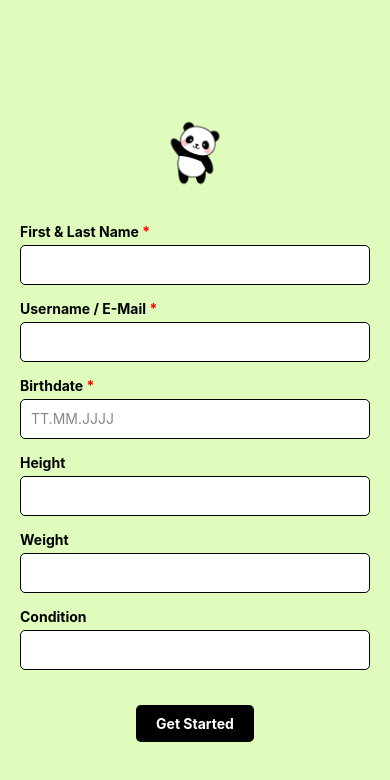
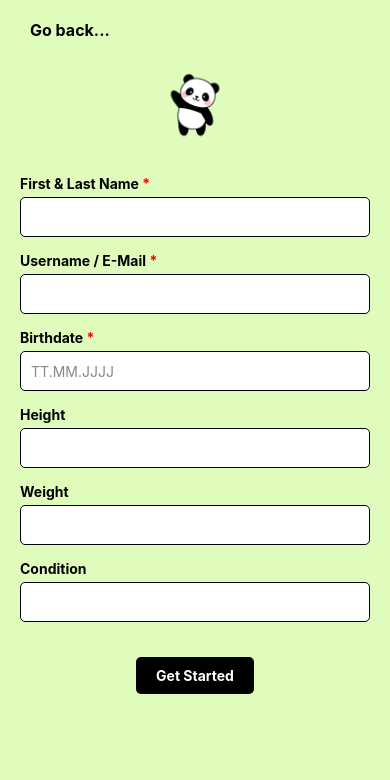
Before and after one commit to bets11/PanDo_app, a React Native app: screen /Register in a window 390 px wide. Both pictures are taken after a click on the element "Create here!". Shown: the top 780 px of the page. Built offline with nearby package versions, Linux system fonts and the light colour scheme.

Commit message:
navigation

```diff
--- a/components/medics.jsx
+++ b/components/medics.jsx
@@ -1,7 +1,9 @@
 import React, { useState } from 'react';
-import { StyleSheet, Text, View, TouchableOpacity, Modal, Dimensions } from 'react-native';
+import { StyleSheet, Text, View, TouchableOpacity, Modal, Dimensions, SafeAreaView } from 'react-native';
+import { useNavigation } from '@react-navigation/native';
 
 export default function Medics() {
+  const navigation = useNavigation();
   const [medicines, setMedicines] = useState(['Doxybene', 'Kreon']);
   const [isModalVisible, setModalVisible] = useState(false);
   const [selectedMedicine, setSelectedMedicine] = useState(null);
@@ -15,8 +17,18 @@ export default function Medics() {
     setMedicines([...medicines, `Medicine ${medicines.length + 1}`]);
   };
 
+  const goBack = () => {
+    navigation.goBack();
+  };
+
   return (
     <View style={styles.container}>
+      <SafeAreaView style={styles.safeArea}>
+        <TouchableOpacity onPress={goBack} style={styles.backButton}>
+          <Text style={styles.backButtonText}>Go back...</Text>
+        </TouchableOpacity>
+      </SafeAreaView>
+
       <Text style={styles.title}>Add your medicines</Text>
       <View style={styles.medicinesContainer}>
         {medicines.map((medicine, index) => (
@@ -59,12 +71,25 @@ const styles = StyleSheet.create({
     backgroundColor: '#c0e8f6',
     padding: 20,
   },
+  safeArea: {
+    width: '100%',
+    paddingLeft: 10,
+    marginBottom: 15,
+  },
+  backButton: {
+    marginBottom: 10,
+  },
+  backButtonText: {
+    fontSize: 16,
+    fontWeight: 'bold',
+    color: '#000',
+  },
   title: {
     fontSize: 24,
     fontWeight: 'bold',
     textAlign: 'center',
     marginBottom: 40,
-    marginTop: 40,
+    marginTop: 10,
   },
   medicinesContainer: {
     flexDirection: 'row',
--- a/components/plan.jsx
+++ b/components/plan.jsx
@@ -1,5 +1,5 @@
 import React, { useState, useEffect } from 'react';
-import { StyleSheet, Text, View, TouchableOpacity, ScrollView, Image, Modal } from 'react-native';
+import { StyleSheet, Text, View, TouchableOpacity, ScrollView, Image, Modal, SafeAreaView } from 'react-native';
 import { useNavigation } from '@react-navigation/native';
 
 export default function Plan() {
@@ -56,8 +56,18 @@ export default function Plan() {
     alert('Add new event');
   };
 
+  const goBack = () => {
+    navigation.goBack();
+  };
+
   return (
     <View style={styles.mainContainer}>
+      <SafeAreaView style={styles.safeArea}>
+        <TouchableOpacity onPress={goBack} style={styles.backButton}>
+          <Text style={styles.backButtonText}>Go back...</Text>
+        </TouchableOpacity>
+      </SafeAreaView>
+
       <View style={styles.container}>
         <Image source={require('../assets/panda.png')} style={styles.pandaImage} />
 
@@ -77,10 +87,6 @@ export default function Plan() {
           ))}
         </ScrollView>
       </View>
-
-      <TouchableOpacity style={styles.backButton} onPress={() => navigation.goBack()}>
-        <Text style={styles.backButtonText}>←</Text>
-      </TouchableOpacity>
 
       <View style={styles.iconContainer}>
         <TouchableOpacity style={styles.iconButton} onPress={handleAddEvent}>
@@ -136,15 +142,27 @@ const styles = StyleSheet.create({
     flex: 1,
     backgroundColor: '#f6fcbc',
   },
+  safeArea: {
+    width: '100%',
+    marginLeft: 20,
+  },
+  backButton: {
+    marginBottom: 3,
+  },
+  backButtonText: {
+    fontSize: 16,
+    fontWeight: 'bold',
+    color: '#000',
+  },
   container: {
     flex: 1,
     paddingHorizontal: 20,
-    paddingVertical: 100,
+    paddingVertical: 10,
     paddingBottom: 80,
   },
   pandaImage: {
-    width: 50,
-    height: 50,
+    width: 65,
+    height: 65,
     alignSelf: 'center',
     marginBottom: 20,
   },
@@ -189,14 +207,6 @@ const styles = StyleSheet.create({
     flex: 1,
     height: 1,
     backgroundColor: '#000',
-  },
-  backButton: {
-    position: 'absolute',
-    top: 60,
-    left: 20,
-  },
-  backButtonText: {
-    fontSize: 32,
   },
   iconContainer: {
     flexDirection: 'row',
--- a/components/registration.jsx
+++ b/components/registration.jsx
@@ -1,7 +1,8 @@
 import React, { useState } from 'react';
-import { StyleSheet, Text,  TextInput, View, TouchableOpacity, Image, Alert, Platform } from 'react-native';
+import { StyleSheet, Text, TextInput, View, TouchableOpacity, Image, Alert, Platform } from 'react-native';
 import DateTimePicker from '@react-native-community/datetimepicker';
 import { useNavigation } from '@react-navigation/native';
+import { SafeAreaView } from 'react-native-safe-area-context';
 
 export default function Register() {
   const navigation = useNavigation();
@@ -15,12 +16,12 @@ export default function Register() {
 
   const handleGetStarted = () => {
     if (!firstName || !username || !birthdate) {
-      Alert.alert('Fehler', 'Bitte füllen Sie alle Pflichtfelder aus.');
+      Alert.alert('Error', 'Please fill in all mandatory fields');
       return;
     }
     const year = new Date(birthdate).getFullYear();
-    if (year < 1980) {
-      Alert.alert('Fehler', 'Das Geburtsjahr muss ab 2000 sein.');
+    if (year < 2000) {
+      Alert.alert('Error', 'The year of birth must be 2000 or later');
       return;
     }
 
@@ -34,8 +35,19 @@ export default function Register() {
     }
   };
 
+  const goBack = () => {
+    navigation.goBack();
+  };
+
   return (
-    <View style={styles.container}>
+    <View style={styles.mainContainer}>
+      <View style={styles.container}>
+        <SafeAreaView style={styles.safeArea}>
+          <TouchableOpacity onPress={goBack} style={styles.backButton}>
+            <Text style={styles.backButtonText}>Go back...</Text>
+          </TouchableOpacity>
+        </SafeAreaView>
+
       <Image source={require('../assets/panda.png')} style={styles.pandaImage} />
 
       <Text style={styles.label}>First & Last Name <Text style={styles.required}>*</Text></Text>
@@ -98,16 +110,32 @@ export default function Register() {
         <Text style={styles.getStartedText}>Get Started</Text>
       </TouchableOpacity>
     </View>
+    </View>
+
   );
 }
 
 const styles = StyleSheet.create({
-  container: {
+  mainContainer: {
     flex: 1,
     backgroundColor: '#dffcbc',
+  },
+  container: {
     alignItems: 'center',
-    justifyContent: 'center',
     padding: 20,
+  },
+  safeArea: {
+    alignSelf: 'flex-start',
+    width: '100%',
+    paddingLeft: 10,
+    marginBottom: 15,
+  },
+  backButton: {
+    alignItems: 'flex-start',
+  },
+  backButtonText: {
+    fontSize: 16,
+    fontWeight: 'bold',
   },
   pandaImage: {
     width: 100,
@@ -132,7 +160,7 @@ const styles = StyleSheet.create({
     borderRadius: 5,
     marginBottom: 15,
     paddingLeft: 10,
-    backgroundColor: '#ffff',
+    backgroundColor: '#fff',
   },
   dateInput: {
     width: '100%',
```
